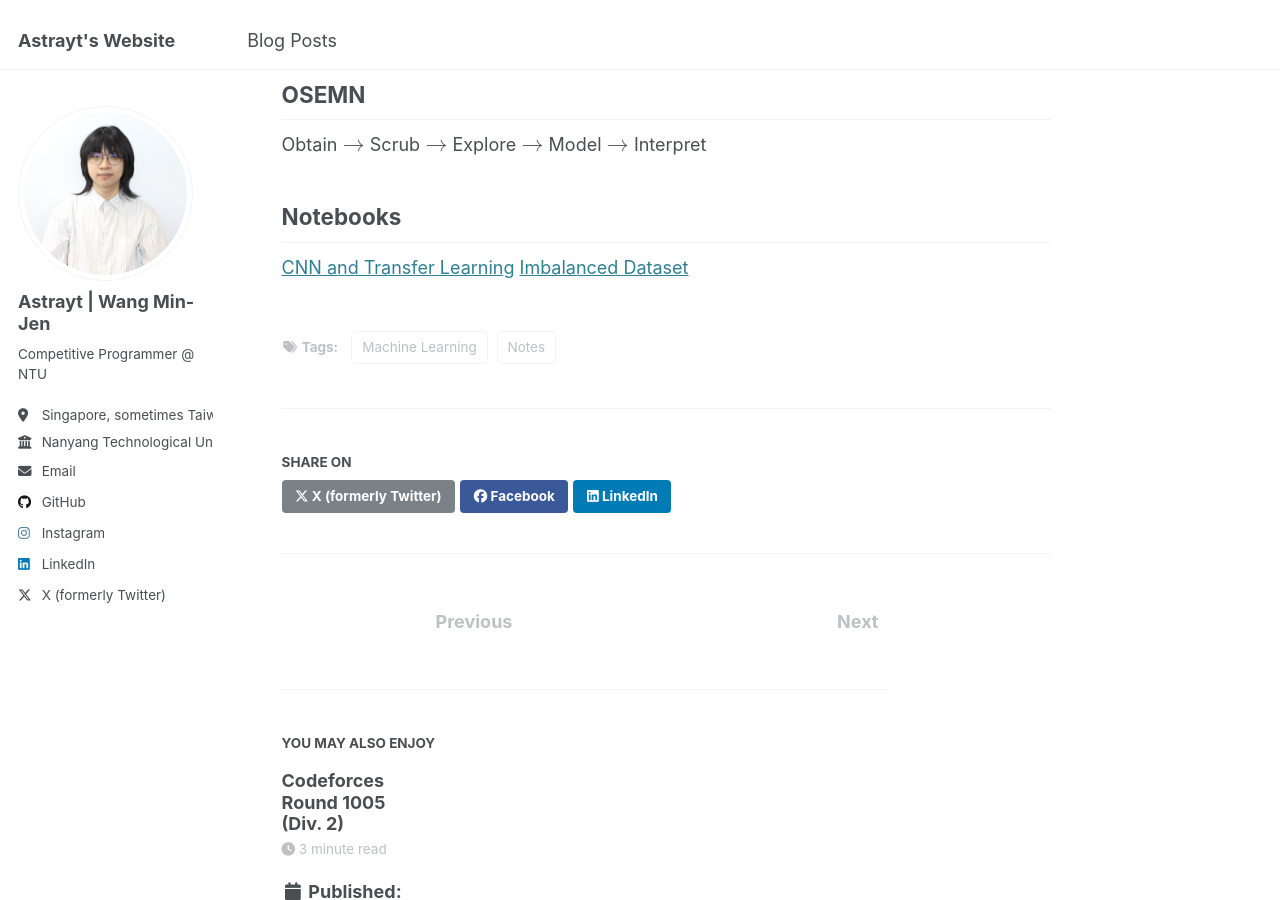
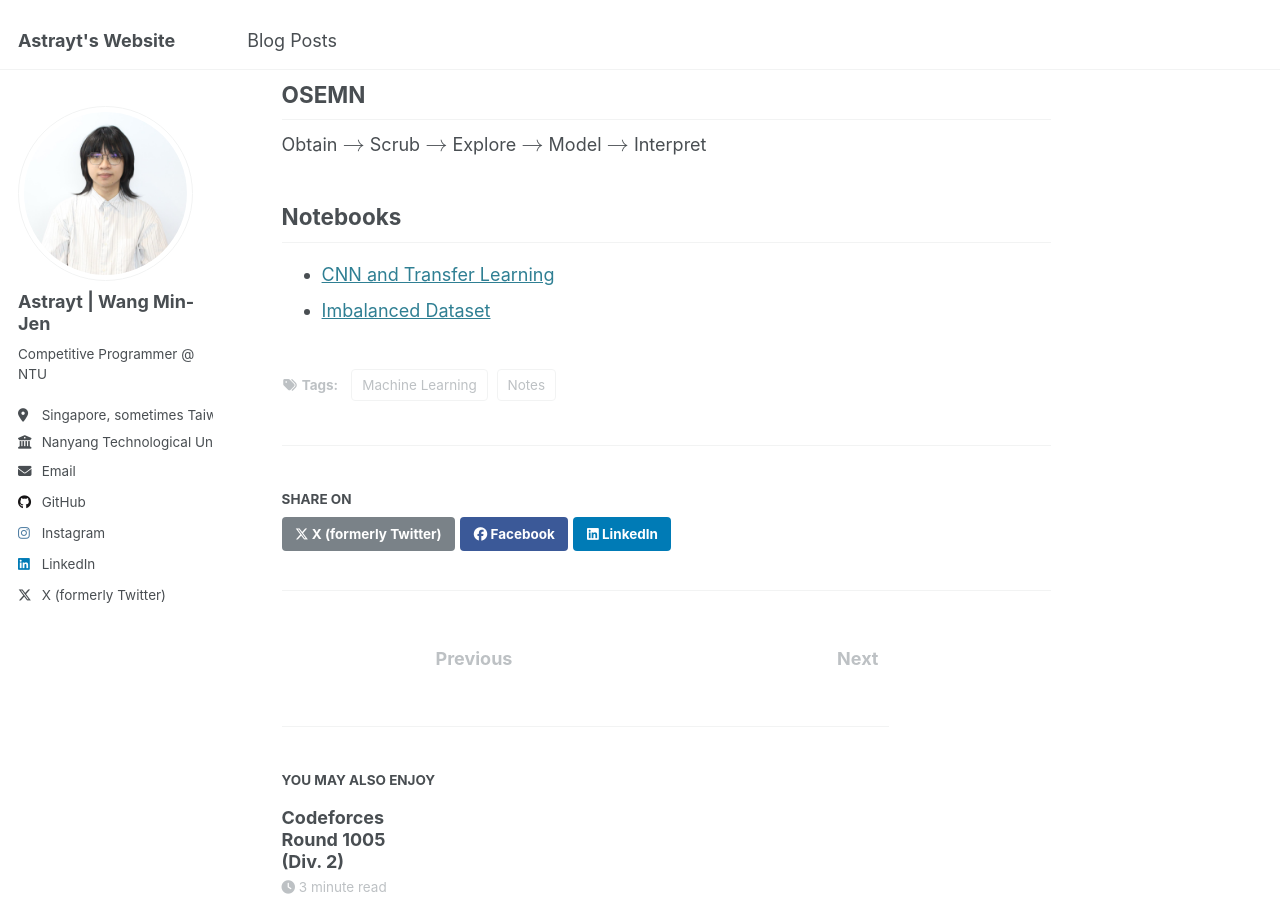
Before and after one commit to AstraytLUL/astraytlul.github.io, a Jekyll site: the page built from _posts/2025-03-27-ML-Workshop.md, in a window 1280 px wide and 900 px high, scrolled down 5853 px. Built offline with Jekyll 4.4.1, drawn with Linux system fonts in a browser that asks for light colours.

Commit message:
Final Update on blog

```diff
--- a/_posts/2025-03-27-ML-Workshop.md
+++ b/_posts/2025-03-27-ML-Workshop.md
@@ -180,5 +180,5 @@ Obtain \\(\rightarrow\\) Scrub \\(\rightarrow\\) Explore \\(\rightarrow\\) Model
 
 ## Notebooks
 
-[CNN and Transfer Learning](https://www.kaggle.com/code/jonaspalucibarbosa/chest-x-ray-pneumonia-cnn-transfer-learning)
-[Imbalanced Dataset](https://www.kaggle.com/code/janiobachmann/credit-fraud-dealing-with-imbalanced-datasets)
+* [CNN and Transfer Learning](https://www.kaggle.com/code/jonaspalucibarbosa/chest-x-ray-pneumonia-cnn-transfer-learning)
+* [Imbalanced Dataset](https://www.kaggle.com/code/janiobachmann/credit-fraud-dealing-with-imbalanced-datasets)
```
